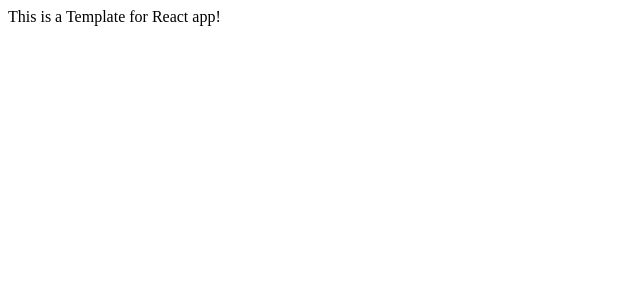
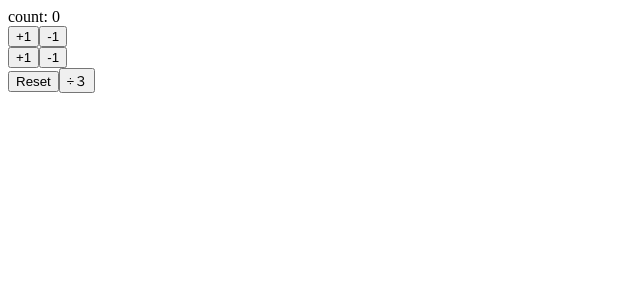
Before and after one commit to uochann/create-react-hooks, a React (Create React App) app: page / in a window 1280 px wide. Shown: the top 300 px of the page, without its empty margins (0-640 px from the left). Built offline with nearby package versions, Linux system fonts and the light colour scheme.

Commit message:
useState

```diff
--- a/src/App.js
+++ b/src/App.js
@@ -1,10 +1,39 @@
-import React from 'react'
+import React, { useState } from 'react'
 
 const App = () => {
+  const [count, setCount] = useState(0)
+
+  const increment = () => setCount(count + 1)
+  const decrement = () => setCount(count - 1)
+
+  const increment2 = () => setCount(previousCount => previousCount + 1)
+  const decrement2 = () => setCount(previousCount => previousCount - 1)
+
+  const reset = () => setCount(0)
+  const under3 = () => setCount(previousCount => {
+    if (previousCount % 3 === 0){
+      return previousCount / 3
+    } else {
+      return previousCount
+    }
+  })
+
   return (
-    <div>
-      This is a Template for React app!
-    </div>
+    <>
+      <div>count: {count}</div>
+      <div>
+        <button onClick={increment}>+1</button>
+        <button onClick={decrement}>-1</button>
+      </div>
+      <div>
+        <button onClick={increment2}>+1</button>
+        <button onClick={decrement2}>-1</button>
+      </div>
+      <div>
+        <button onClick={reset}>Reset</button>
+        <button onClick={under3}>÷３</button>
+      </div>
+    </>
   )
 }
 
```
